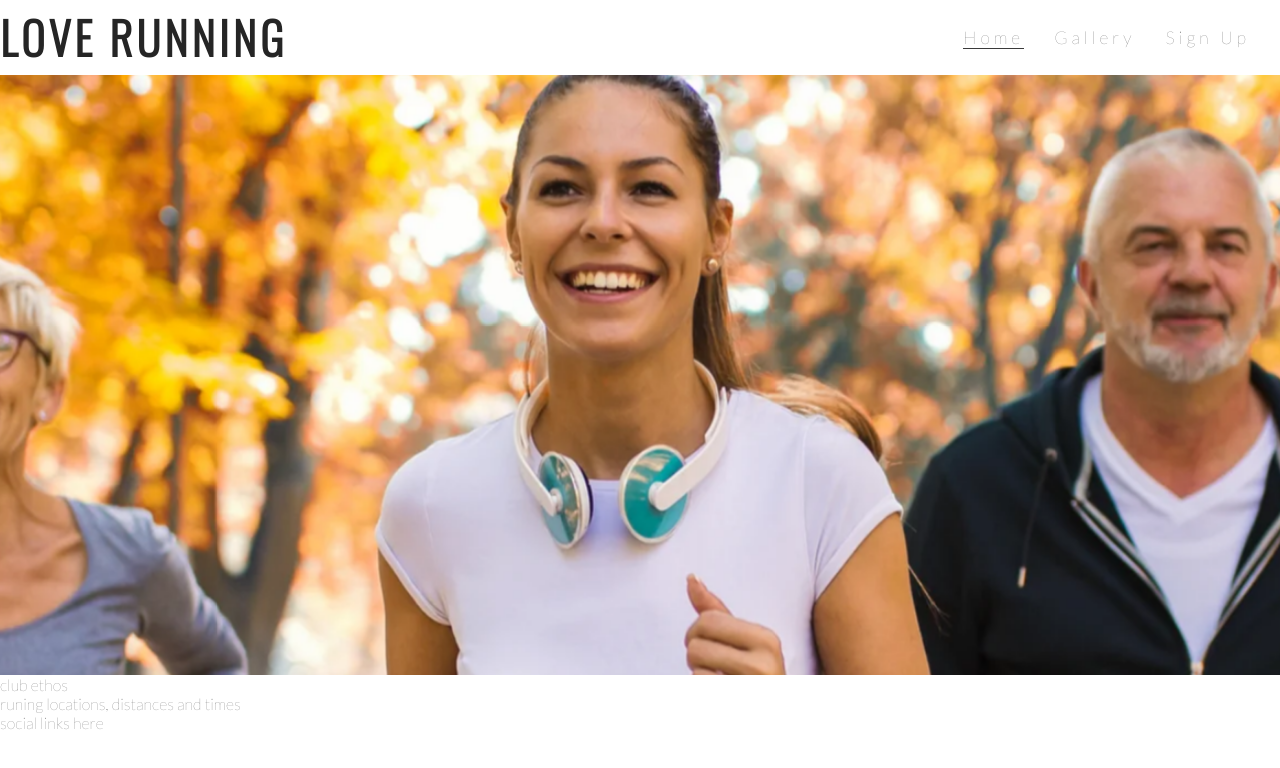
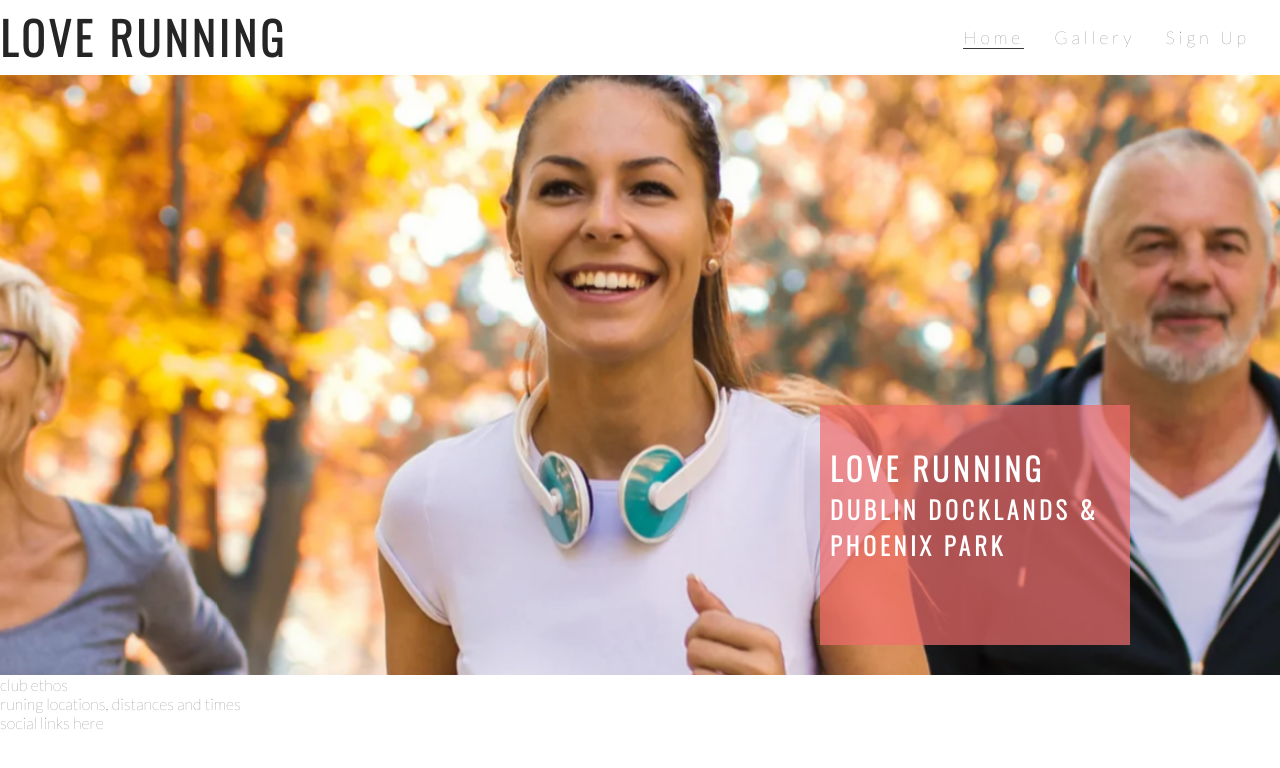
Before and after one commit to DinisMachado87/love-runing, a plain HTML site: page index.html in a window 1280 px wide. Drawn offline with nearby package versions, Linux system fonts and the light colour scheme.

Commit message:
add cover text and style

```diff
--- a/assets/css/style.css
+++ b/assets/css/style.css
@@ -7,7 +7,7 @@
 }
 
 body {
-    font-family: lato, sans-serif;
+    font-family: Lato, sans-serif;
     font-weight: 300;
     color: #3a3a3a;
 }
@@ -58,12 +58,20 @@ h2 {
     border-bottom: 1px solid #3a3a3a;
 }
 
-/* here Image */
+/* hero Image and cover text */
 
 #hero-outer {
     height: 600px;
     width: 100%;
     overflow: hidden;
+
+    position: relative;
+}
+
+
+#cover-text,
+#cover-text h2 {
+    color: #fff;
 }
 
 #hero-image {
@@ -90,3 +98,23 @@ h2 {
         transform: scale(1.1);
     }
 }
+
+#cover-text {
+    font-size: 130%;
+    font-family: oswald, sans-serif;
+    text-transform: uppercase;
+    letter-spacing: 4px;
+
+    width: 300px;
+    height: 200px;
+
+    padding-top: 40px;
+    padding-left: 10px;
+
+    background-color: rgba(241, 109, 107, .7);
+
+    bottom: 30px;
+    right: 150px;
+
+    position: absolute;
+}
--- a/index.html
+++ b/index.html
@@ -32,8 +32,10 @@
     </header>
 
     <section id="hero-outer">
-        <div id="hero-image">
-
+        <div id="hero-image"> </div>
+        <div id="cover-text">
+            <h2>love running</h2>
+            <h3>Dublin Docklands & Phoenix Park</h3>
         </div>
     </section>
     <section>
```
